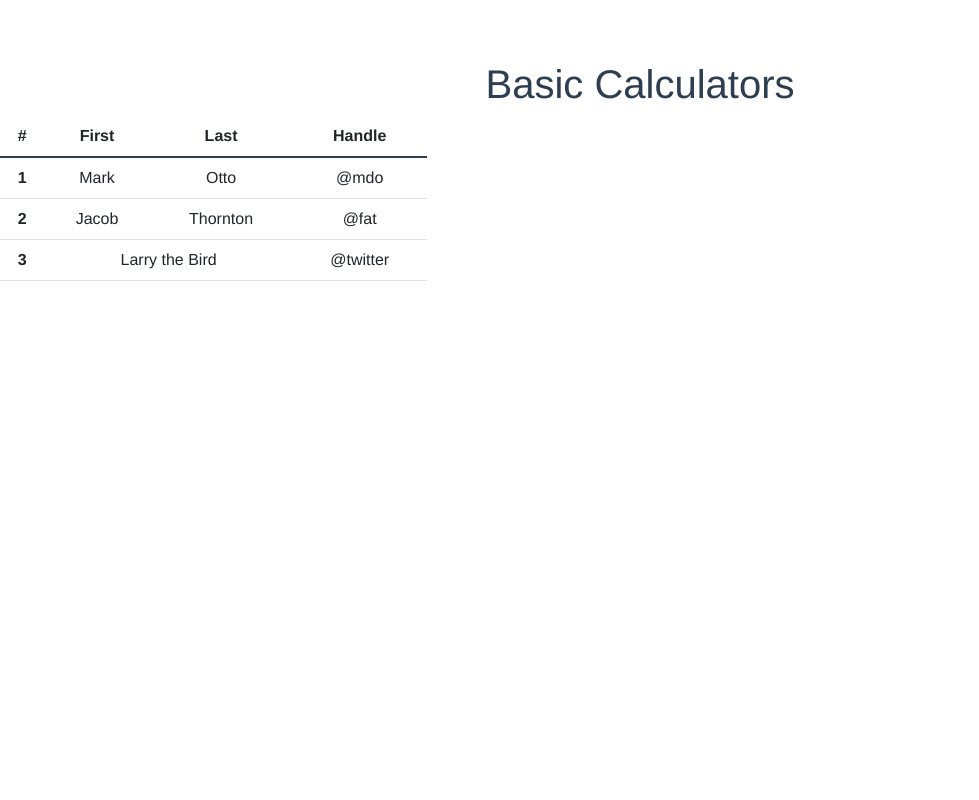
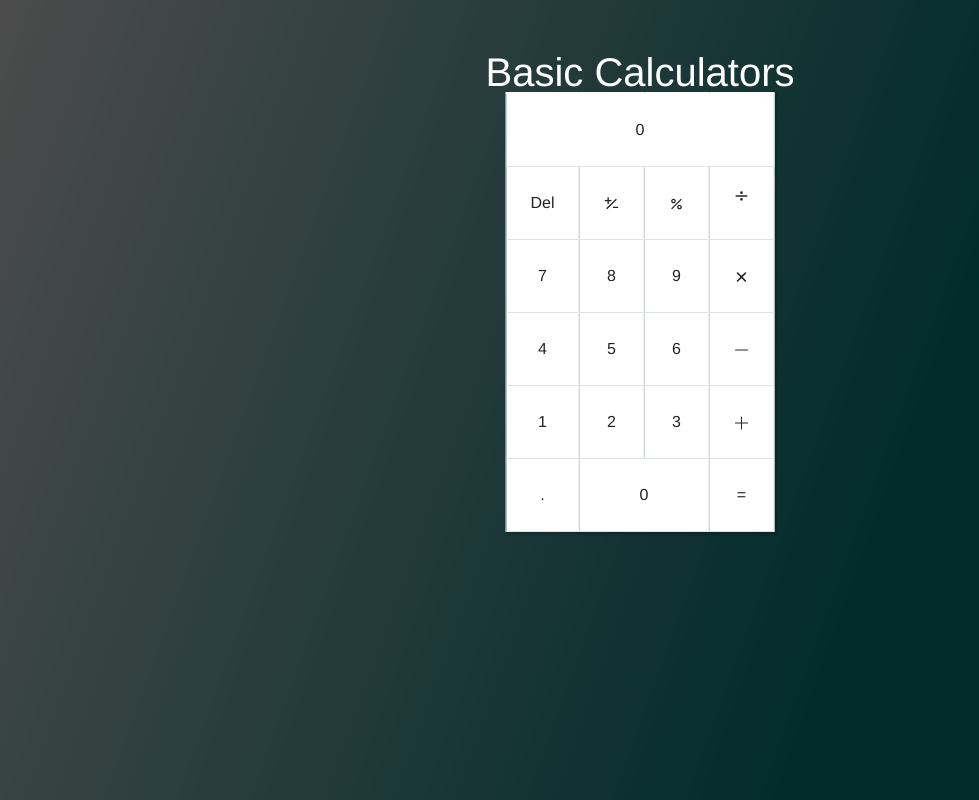
Before and after one commit to Thabiso-007/calculator, a Vue app: page / in a window 1280 px wide. Shown: the whole page, without its empty margins (0-979 px from the left). Built offline with nearby package versions, Linux system fonts and the light colour scheme.

Commit message:
Modified

```diff
--- a/src/App.vue
+++ b/src/App.vue
@@ -1,6 +1,12 @@
 <template>
-  <Header msg="Basic Calculators"/>
-  <Calculator />
+  <div id="app">
+    <div class="container_row mb-5">
+      <Header msg="Basic Calculators"/>
+    </div>
+    <div class="container_row mt-5">
+      <Calculator />
+    </div>
+  </div>
 </template>
 
 <script>
@@ -16,13 +22,20 @@ export default {
 }
 </script>
 
-<style>
+<style scoped>
 #app {
   font-family: Avenir, Helvetica, Arial, sans-serif;
   -webkit-font-smoothing: antialiased;
   -moz-osx-font-smoothing: grayscale;
   text-align: center;
-  color: #2c3e50;
-  margin-top: 60px;
+  color: #ffffff;
+  margin-top: 0px;
+  background-color: rgba(0, 0, 0, 0.7);
+  width: 100%;
+  height: 100vh;
+}
+.container_row{
+  display: grid;
+  width: 100%;
 }
 </style>
--- a/src/components/Calculator.vue
+++ b/src/components/Calculator.vue
@@ -1,33 +1,156 @@
 <template>
-    <div class="col-4">
-        <table class="table">
-            <thead>
-              <tr>
-                <th scope="col">#</th>
-                <th scope="col">First</th>
-                <th scope="col">Last</th>
-                <th scope="col">Handle</th>
-              </tr>
-            </thead>
-            <tbody class="table-group-divider">
-              <tr>
-                <th scope="row">1</th>
-                <td>Mark</td>
-                <td>Otto</td>
-                <td>@mdo</td>
+    <div class="col-12">
+        <div class="row">
+            <div class="position-relative pt-5">
+                <div class="position-absolute top-200 start-50 translate-middle mt-5">
+                    <table class="table table-bordered mt-5 container">
+                        <tbody class="table-group-divider mt-5">
+                            <tr class="output">
+                                <td class="p-4" colspan="4">
+                                    0
+                                </td>
                             </tr>
                             <tr>
-                <th scope="row">2</th>
-                <td>Jacob</td>
-                <td>Thornton</td>
-                <td>@fat</td>
+                                <td class="p-4">Del</td>
+                                <td class="p-4">
+                                    <svg
+                                        xmlns="http://www.w3.org/2000/svg"
+                                        width="1em"
+                                        height="1em"
+                                        viewBox="0 0 24 24"
+                                    >
+                                        <path
+                                            fill="currentColor"
+                                            d="M12 7.998H8v4H6v-4H2v-2h4v-4h2v4h4zm10 10h-8v-2h8zM18.5 4L4 18.5L5.5 20L20 5.5z"
+                                        >
+                                        </path>
+                                    </svg>
+                                </td>
+                                <td class="p-4">
+                                    <svg
+                                        xmlns="http://www.w3.org/2000/svg"
+                                        width="1em"
+                                        height="1em"
+                                        viewBox="0 0 24 24"
+                                    >
+                                        <path
+                                            fill="currentColor"
+                                            d="M7.5 4C5.57 4 4 5.57 4 7.5S5.57 11 7.5 11S11 9.43 11 7.5S9.43 4 7.5 4zm0 5C6.67 9 6 8.33 6 7.5S6.67 6 7.5 6S9 6.67 9 7.5S8.33 9 7.5 9zm9 4c-1.93 0-3.5 1.57-3.5 3.5s1.57 3.5 3.5 3.5s3.5-1.57 3.5-3.5s-1.57-3.5-3.5-3.5zm0 5c-.83 0-1.5-.67-1.5-1.5s.67-1.5 1.5-1.5s1.5.67 1.5 1.5s-.67 1.5-1.5 1.5zM5.41 20L4 18.59L18.59 4L20 5.41L5.41 20z">
+                                        </path>
+                                    </svg>
+                                </td>
+                                <td class="p-3">
+                                    <svg
+                                        xmlns="http://www.w3.org/2000/svg"
+                                        width="1em"
+                                        height="1em"
+                                        viewBox="0 0 24 24"
+                                    >
+                                        <path
+                                            fill="currentColor"
+                                            d="M14 7a2 2 0 1 1-4 0a2 2 0 0 1 4 0ZM3 12a1 1 0 0 1 1-1h16a1 1 0 1 1 0 2H4a1 1 0 0 1-1-1Zm9 7a2 2 0 1 0 0-4a2 2 0 0 0 0 4Z"
+                                        >
+                                        </path>
+                                    </svg>
+                                </td>
                               </tr>
                           <tr>
-                <th scope="row">3</th>
-                <td colspan="2">Larry the Bird</td>
-                <td>@twitter</td>
+                            <td class="p-4">7</td>
+                            <td class="p-4">8</td>
+                            <td class="p-4">9</td>
+                            <td class="p-4">
+                                <svg
+                                    xmlns="http://www.w3.org/2000/svg"
+                                    width="1em" height="1em"
+                                    viewBox="0 0 20 20"
+                                >
+                                    <path
+                                        fill="currentColor"
+                                        fillRule="evenodd"
+                                        d="M4.293 4.293a1 1 0 0 1 1.414 0L10 8.586l4.293-4.293a1 1 0 1 1 1.414 1.414L11.414 10l4.293 4.293a1 1 0 0 1-1.414 1.414L10 11.414l-4.293 4.293a1 1 0 0 1-1.414-1.414L8.586 10L4.293 5.707a1 1 0 0 1 0-1.414Z"
+                                        clipRule="evenodd"
+                                    >
+                                    </path>
+                                </svg>
+                            </td>
+                          </tr>
+                          <tr>
+                            <td class="p-4">4</td>
+                            <td class="p-4">5</td>
+                            <td class="p-4">6</td>
+                            <td class="p-4">
+                                <svg
+                                    xmlns="http://www.w3.org/2000/svg"
+                                    width="1em"
+                                    height="1em"
+                                    viewBox="0 0 1024 1024"
+                                >
+                                    <path
+                                        fill="currentColor"
+                                        d="M128 544h768a32 32 0 1 0 0-64H128a32 32 0 0 0 0 64z"
+                                    >
+                                    </path>
+                                </svg>
+                            </td>
+                          </tr>
+                          <tr>
+                            <td class="p-4">1</td>
+                            <td class="p-4">2</td>
+                            <td class="p-4">3</td>
+                            <td class="p-4">
+                                <svg
+                                    xmlns="http://www.w3.org/2000/svg"
+                                    width="1em"
+                                    height="1em"
+                                    viewBox="0 0 1024 1024"
+                                >
+                                    <path
+                                        fill="currentColor"
+                                        d="M480 480V128a32 32 0 0 1 64 0v352h352a32 32 0 1 1 0 64H544v352a32 32 0 1 1-64 0V544H128a32 32 0 0 1 0-64h352z"
+                                    >
+                                    </path>
+                                </svg>
+                            </td>
+                          </tr>
+                          <tr>
+                            <td class="p-4">.</td>
+                            <td class="p-4" colspan="2">
+                               0
+                            </td>
+                            <td class="p-4">
+                                =
+                            </td>
                           </tr>
                         </tbody>
                       </table>
                 </div>
+            </div>
+        </div>
+    </div>
 </template>
+
+<script>
+  export default {
+    name: [
+        'EpMinus',
+        'EpPlus',
+        'HeroiconsSolidX',
+        'FaSolidDivide',
+        'FaSolidPercentage',
+        'IcOutlinePercent',
+        'IcBaselinePlusMinusAlt',
+        'GgMathDivide'
+    ],
+  }
+</script>
+
+<style scoped>
+.container {
+    box-shadow: 2px 2px 2px 1px rgba(0, 0, 0, 0.2);
+}
+
+.output {
+    background-color: aquamarine;
+    color: black;
+}
+</style>
--- a/src/components/Header.vue
+++ b/src/components/Header.vue
@@ -1,5 +1,5 @@
 <template>
-  <div class="hello">
+  <div class="hello mb-5 mt-5">
     <h1>{{ msg }}</h1>
   </div>
 </template>
--- a/src/main.js
+++ b/src/main.js
@@ -1,4 +1,5 @@
 import { createApp } from 'vue'
 import App from './App.vue'
+import '../src/App.css'
 
 createApp(App).mount('#app')
```
Lines whose indentation alone changed are shown as unchanged.
